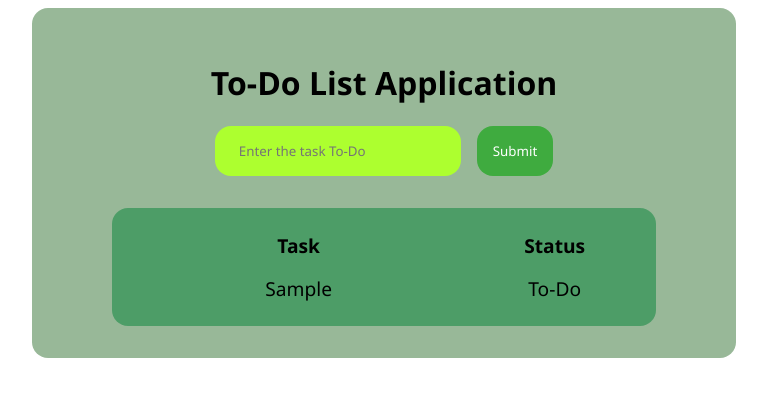
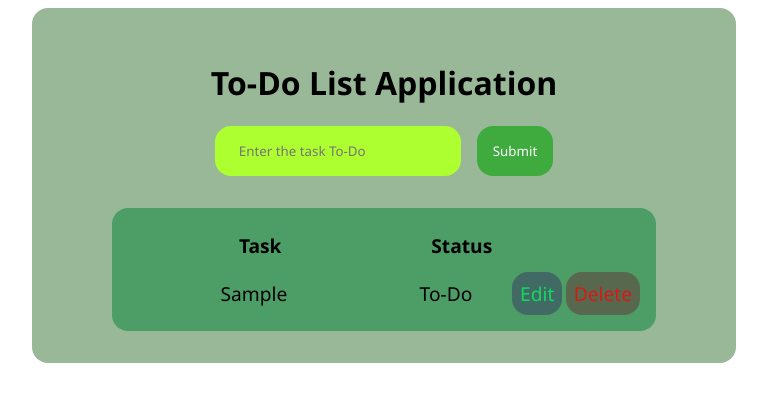
Before and after one commit to Santan-Reddy/To-Do-List-Using-VusJS, a Vue app: page / in a window 1280 px wide. Both pictures are taken after typing "Sample" into the empty fields and a click on the button "Submit". Shown: the top 402 px of the page, without its empty margins (256-1023 px from the left). Built offline with nearby package versions, Linux system fonts and the light colour scheme.

Commit message:
added delete button

```diff
--- a/src/App.vue
+++ b/src/App.vue
@@ -11,12 +11,32 @@ const submit_task=()=>{
       status:'To-Do'
     })
   }
-  console.log(todos);
+
+  // if(editing.value){
+  //   console.log(todos);
+  //   todos.value[index].name=task.value
+  //   editing.value=null
+  // }
+
   task.value=''
+
 }
+
+function deleteTask(index) {
+  const temp=todos.value.splice(index,1)
+  console.log(temp);
+}
+const editing=ref(null)
+function editTask(index) {
+  editing.value=!null
+  task.value=todos.value[index].name
+}
+
 </script>
 
 <template>
+  <div class="main-container">
+
   <div class="container">
   <h1>To-Do List Application</h1>
     <div class="container_input">
@@ -35,17 +55,31 @@ const submit_task=()=>{
         >
           <span>{{order.name}}</span>
           <span>{{order.status}}</span>
+          <span @click="editTask(index)" class="editOption">
+            Edit
+          </span>
+          <span @click="deleteTask(index)" class="deleteOption">
+            Delete
+          </span>
         </div>
       </div>
     </div>
   </div>
+</div>
+
 </template>
 
 <style scoped lang="scss">
 *{
   font-family: 'Segoe UI', Tahoma, Geneva, Verdana, sans-serif;
-
 }
+body{
+  margin: 0;
+}
+// .main-container{
+//   background-color: rgba(14, 87, 14, 0.422);
+//   height: 90vh;
+// }
 .container{
   background-color: rgba(14, 87, 14, 0.422);
   max-width: 50vw;
@@ -66,6 +100,7 @@ const submit_task=()=>{
       background-color: greenyellow;
       color: black;
       border-radius: 1rem;
+      outline: none;
     }
     button{
       padding-left: 1rem;
@@ -92,8 +127,8 @@ const submit_task=()=>{
       // align-items: ;
       .heading{
         display: grid;
-        grid-template-columns: 1fr 0.5fr;
-        // gap: 2rem;
+        grid-template-columns: 1fr 0.5fr 0.2fr 0.2fr;
+        gap: .2rem;
         span{
           font-weight: 900;
           text-align: center;
@@ -103,11 +138,30 @@ const submit_task=()=>{
       }
       .tasks{
         display: grid;
-        grid-template-columns: 1fr 0.5fr;
-        // gap: 2rem;
+        grid-template-columns: 1fr 0.5fr 0.2fr 0.2fr;
+        gap: .2rem;
         span{
           padding: .5rem;
           text-align: center;
+          margin-top: 5px;
+        }
+        .deleteOption{
+          color: rgba(255, 0, 0, 0.745);
+          background-color: rgba(100, 56, 56, 0.517);
+          border-radius: 1rem;
+          cursor: pointer;
+          // display: flex;
+          // justify-content: center;
+          // align-items: center;
+        }
+        .editOption{
+          color: rgba(0, 255, 98, 0.745);
+          background-color: rgba(56, 60, 100, 0.517);
+          border-radius: 1rem;
+          cursor: pointer;
+          // display: flex;
+          // justify-content: center;
+          // align-items: center;
         }
       }
     }
```
Also changed, not shown: 1 other file (tests, documents, lock files or other folders).
